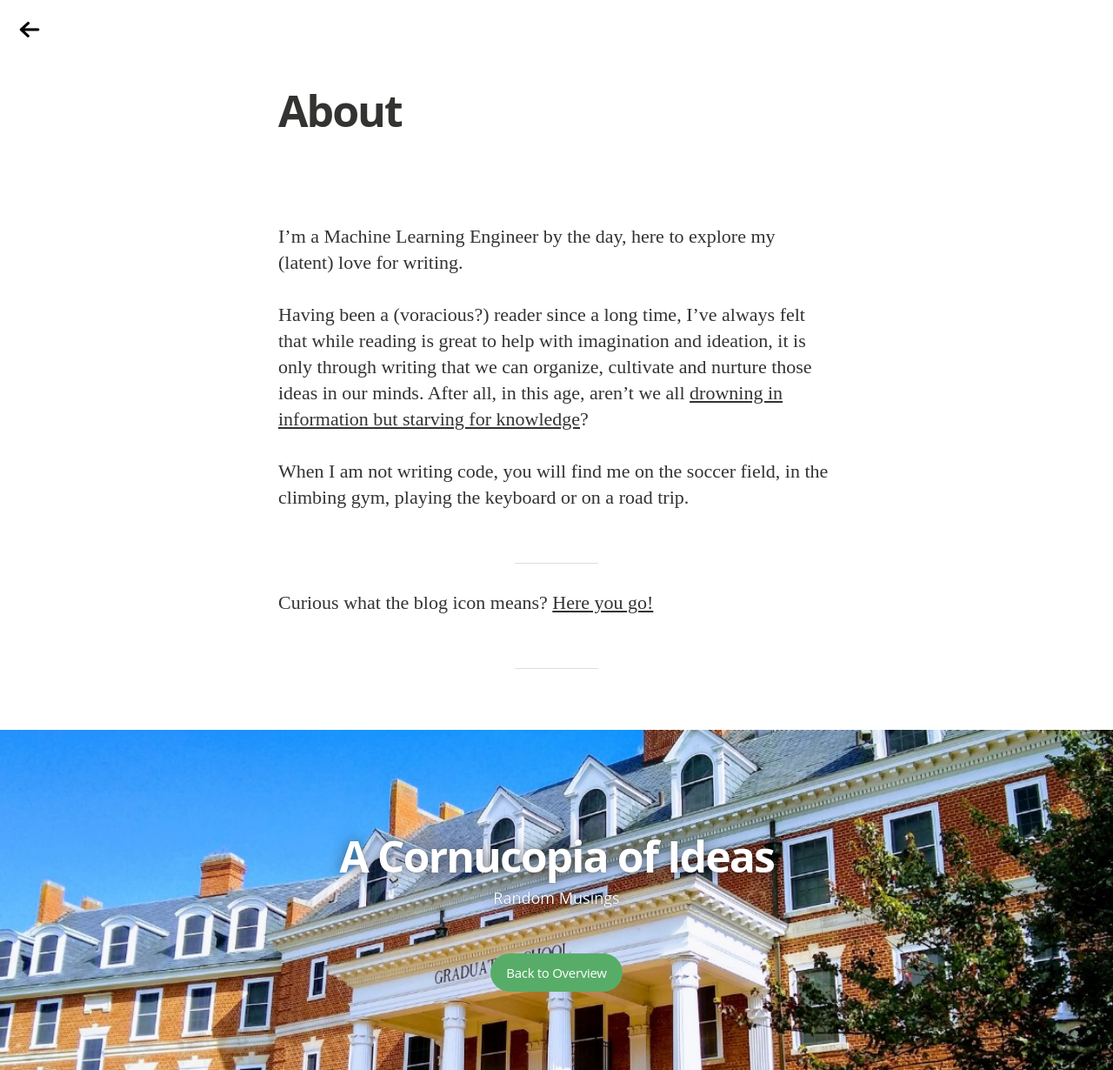
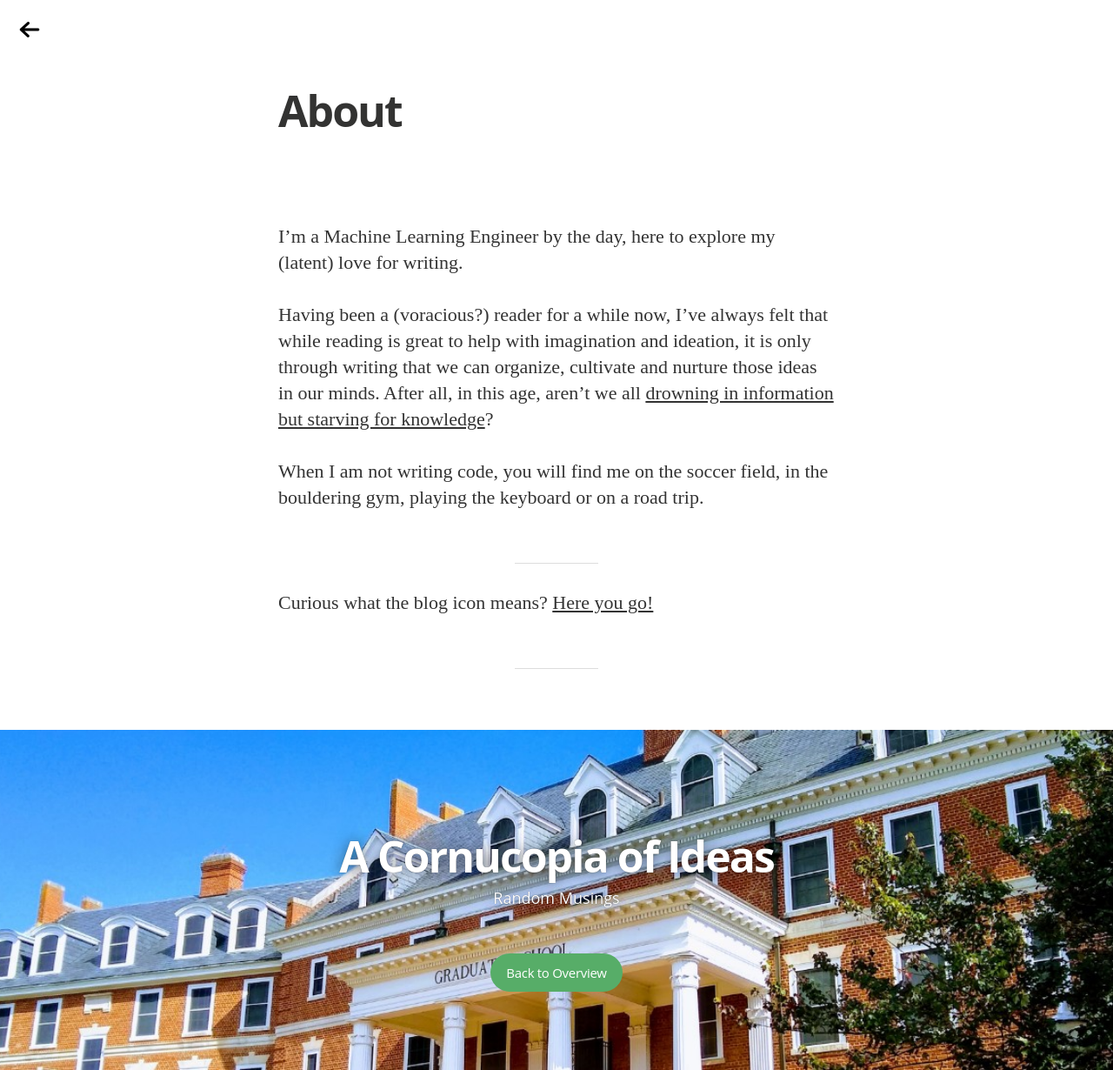
Before and after one commit to pkmandke/blog, a Jekyll site: the page built from about.md, in a window 1280 px wide. Shown: the whole page at 87% size. Built offline with Jekyll 4.4.1, drawn with Linux system fonts in a browser that asks for light colours; nearby versions of some CDN libraries; some web fonts are replaced.

Commit message:
grammar
Signed-off-by: Prathamesh Mandke <pkmandke@vt.edu>

```diff
--- a/about.md
+++ b/about.md
@@ -14,10 +14,10 @@ permalink: /about/
 <img src="/assets/images/golden_gate_face_crop.png" alt="" class="center-image"> -->
 I'm a Machine Learning Engineer by the day, here to explore my (latent) love for writing.
 
-Having been a (voracious?) reader since a long time, I've always felt that while reading is great to help with imagination and ideation, it is only through writing that we can organize, cultivate and nurture those ideas in our minds.
+Having been a (voracious?) reader for a while now, I've always felt that while reading is great to help with imagination and ideation, it is only through writing that we can organize, cultivate and nurture those ideas in our minds.
 After all, in this age, aren't we all [drowning in information but starving for knowledge](https://www.brainyquote.com/quotes/e_o_wilson_176377)?
 
-When I am not writing code, you will find me on the soccer field, in the climbing gym, playing the keyboard or on a road trip.
+When I am not writing code, you will find me on the soccer field, in the bouldering gym, playing the keyboard or on a road trip.
 
 ---
 
```
